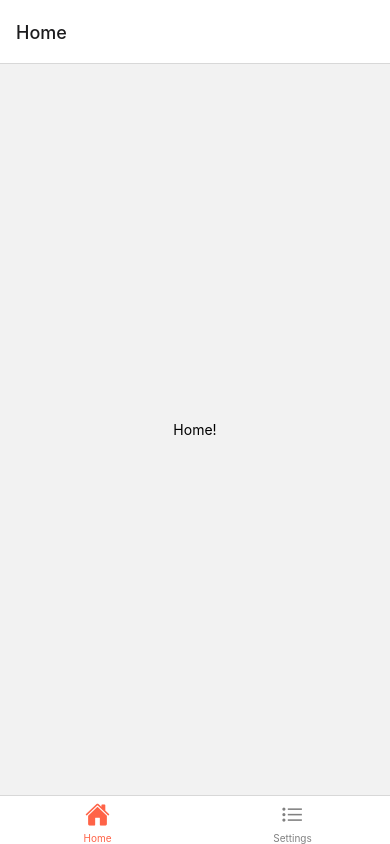
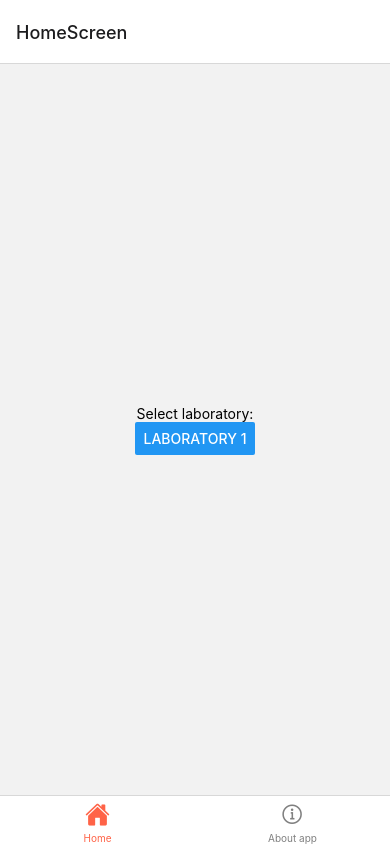
Before and after one commit to arri1/mobile-develop-2022, a React Native app in the folder valeriiMyarikyanov/: screen / in a window 390 px wide. Built offline with nearby package versions, Linux system fonts and the light colour scheme.

Commit message:
Implemented lab 1

```diff
--- a/valeriiMyarikyanov/App.js
+++ b/valeriiMyarikyanov/App.js
@@ -1,28 +1,84 @@
 import * as React from 'react';
-import {Text, View} from 'react-native';
-import {NavigationContainer} from '@react-navigation/native';
+import {Button, Text, View, StyleSheet, TouchableOpacity} from 'react-native';
+import {NavigationContainer, StackActions} from '@react-navigation/native';
+import {createNativeStackNavigator} from '@react-navigation/native-stack';
 import {createBottomTabNavigator} from '@react-navigation/bottom-tabs';
 import Ionicons from 'react-native-vector-icons/Ionicons';
 
-function HomeScreen() {
+const AboutScreen = () => {
   return (
     <View style={{flex: 1, justifyContent: 'center', alignItems: 'center'}}>
-      <Text>Home!</Text>
+      <Text>Application made by Arancreat</Text>
     </View>
   );
-}
+};
 
-function SettingsScreen() {
+const HomeNavigator = () => {
+  return (
+    <Stack.Navigator>
+      <Stack.Screen name="HomeScreen" component={HomeScreen} />
+      <Stack.Screen name="Laboratory1" component={Laboratory1} />
+    </Stack.Navigator>
+  );
+};
+
+const HomeScreen = ({navigation}) => {
   return (
     <View style={{flex: 1, justifyContent: 'center', alignItems: 'center'}}>
-      <Text>Settings!</Text>
+      <Text>Select laboratory:</Text>
+      <Button
+        title="Laboratory 1"
+        onPress={() => navigation.navigate('Laboratory1')}
+      />
     </View>
   );
-}
+};
+
+var bottom=0;
+var left=0;
+
+const Laboratory1 = () => {
+  const [count, setCount] = React.useState(0);
+  return (
+    <View>
+      <Text>{`Counter: ${count}, bottom = ${bottom}, left = ${left}`}</Text>
+      <TouchableOpacity
+        onPress={() => {
+          setCount(count + 1);
+          switch (count % 4) {
+            case 0:
+              bottom = 0;
+              left = 50;
+              break;
+
+            case 1:
+              bottom = -50;
+              left = 150;
+              break;
+
+            case 2:
+              bottom =-650;
+              left = 50;
+              break;
+
+            case 3:
+              bottom = -350;
+              left = 85;
+              break;
+          }
+        }}
+        style={[styles.dontClickButton, {bottom: bottom}, {left: left}]}
+      >
+      <Text>Don't Click</Text>
+      </TouchableOpacity>
+    </View>
+  );
+};
 
 const Tab = createBottomTabNavigator();
+const Stack = createNativeStackNavigator();
 
-export default function App() {
+const App = () => {
   return (
     <NavigationContainer>
       <Tab.Navigator
@@ -31,8 +87,10 @@ export default function App() {
             let iconName;
             if (route.name === 'Home') {
               iconName = focused ? 'ios-home' : 'ios-home-outline';
-            } else if (route.name === 'Settings') {
-              iconName = focused ? 'ios-list' : 'ios-list-outline';
+            } else if (route.name === 'About app') {
+              iconName = focused
+                ? 'ios-information-circle'
+                : 'ios-information-circle-outline';
             }
 
             return <Ionicons name={iconName} size={size} color={color} />;
@@ -40,9 +98,26 @@ export default function App() {
           tabBarActiveTintColor: 'tomato',
           tabBarInactiveTintColor: 'gray',
         })}>
-        <Tab.Screen name="Home" component={HomeScreen} />
-        <Tab.Screen name="Settings" component={SettingsScreen} />
+        <Tab.Screen
+          name="Home"
+          component={HomeNavigator}
+          options={{headerShown: false}}
+        />
+        <Tab.Screen name="About app" component={AboutScreen} />
       </Tab.Navigator>
     </NavigationContainer>
   );
-}
+};
+
+const styles = StyleSheet.create({
+  dontClickButton: {
+    backgroundColor: '#ff0000',
+    height: 50,
+    width: 100,
+    justifyContent: 'center',
+    alignItems: 'center',
+    position: 'relative',
+  },
+});
+
+export default App;
```
